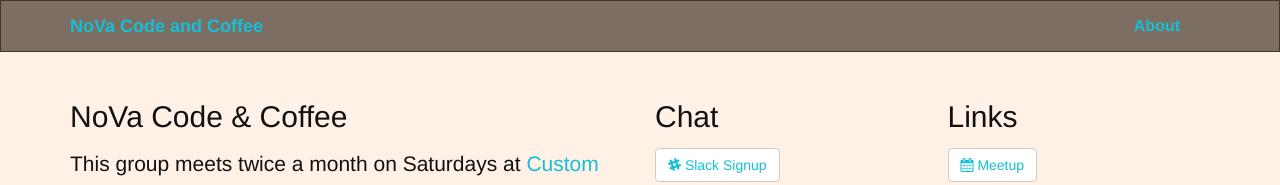
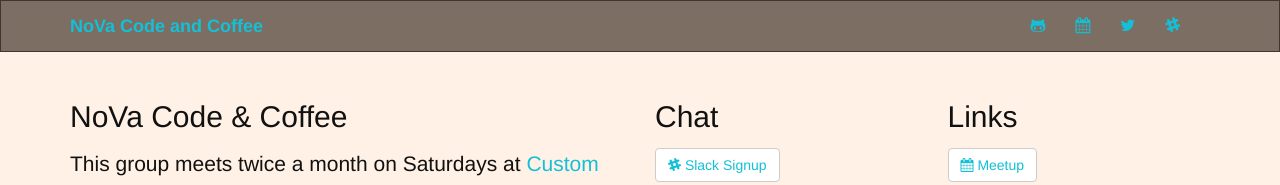
Before and after one commit to NoVACodeCoffee/novacodecoffee.github.io, a Jekyll site: the page built from index.html, in a window 1280 px wide. Shown: the top 185 px of the page. Built offline with Jekyll 4.4.1, drawn with Linux system fonts in a browser that asks for light colours; nearby versions of some CDN libraries; comment, search, counter and statistics services are not loaded.

Commit message:
add icons to navbar

```diff
--- a/_includes/navbar.html
+++ b/_includes/navbar.html
@@ -11,7 +11,10 @@
     </div>
     <div id="navbar" class="navbar-collapse collapse">
       <ul class="nav navbar-nav pull-right">
-        <li><a href="/about">About</a></li>
+        <li><a class="" href="https://github.com/NoVACodeCoffee" role="button"><i class="fa fa-github-alt"></i></a></li>
+        <li><a class="" href="http://www.meetup.com/NoVA-Code-Coffee" role="button"><i class="fa fa-calendar"></i></a></li>
+        <li><a class="" href="http://www.twitter.com/novacodecoffee" role="button"><i class="fa fa-twitter"></i></a></li>
+        <li><a class="" href="https://novacodecoffee.slack.com/" role="button"><i class="fa fa-slack"></i></a></li>
       </ul>
     </div>
   </div>
```
